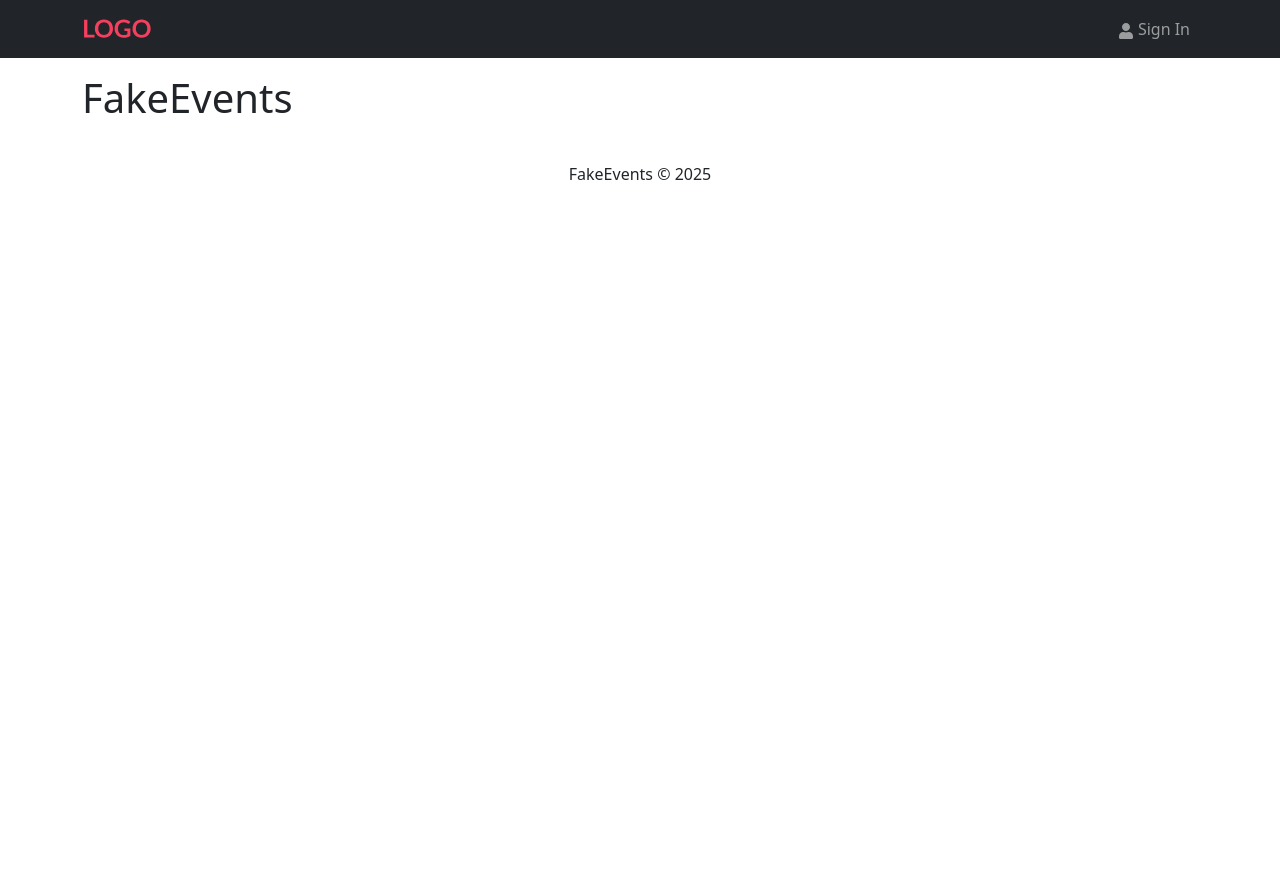
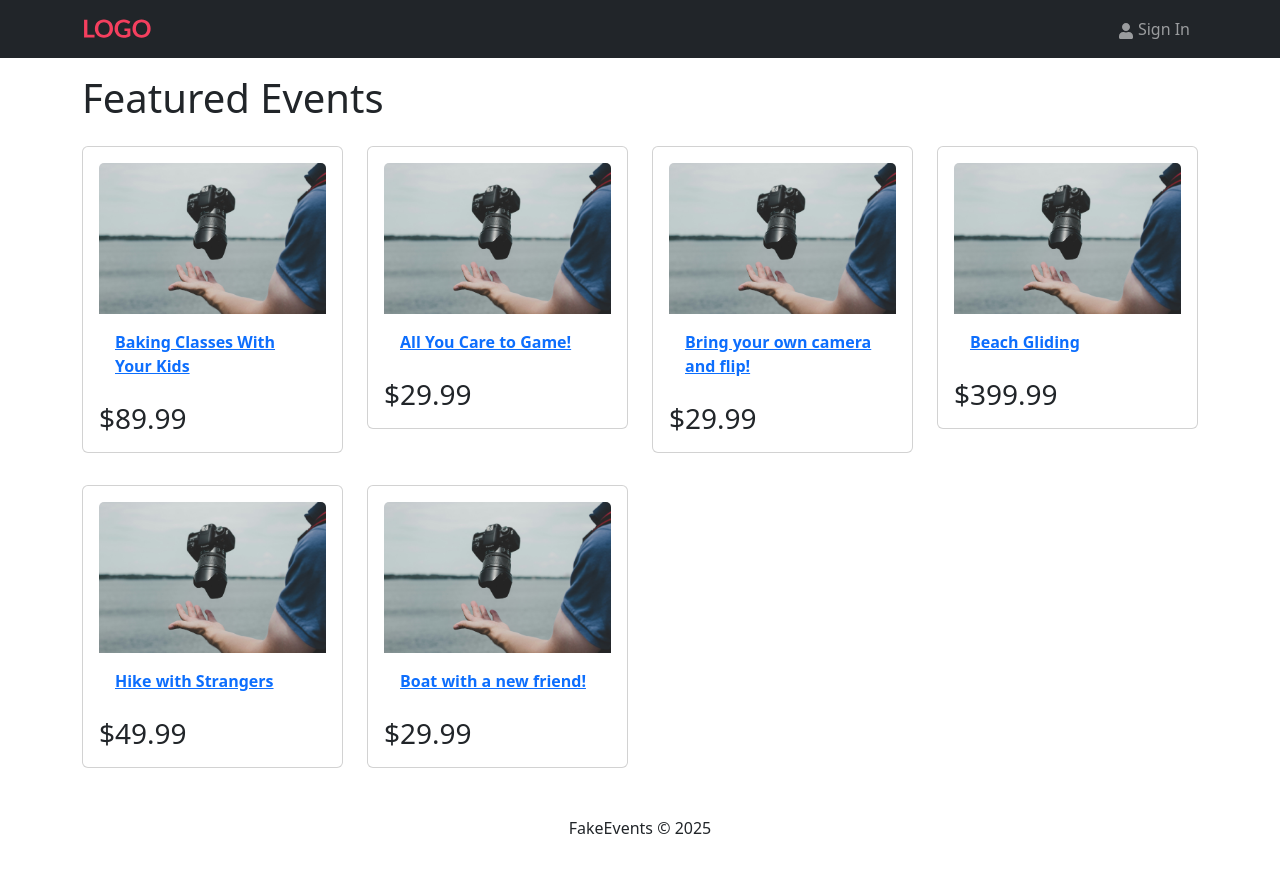
Before and after one commit to almalcaal/event-management-and-ticket-booking-system, a React (Vite) app in the folder frontend/: page / in a window 1280 px wide. Before the commit the page ends 800 px from the top, so only its background shows below. Built offline with nearby package versions, Linux system fonts and the light colour scheme.

Commit message:
frontend - activity list populated

```diff
--- a/frontend/src/App.jsx
+++ b/frontend/src/App.jsx
@@ -1,18 +1,15 @@
-import { useState } from "react";
-
 import { Container } from "react-bootstrap";
 import Header from "./components/common/Header.component";
 import Footer from "./components/common/Footer.component";
+import HomeScreen from "./screens/Home.screen.jsx";
 
 function App() {
-  const [count, setCount] = useState(0);
-
   return (
     <>
       <Header />
       <main className="py-3">
         <Container>
-          <h1>FakeEvents</h1>
+          <HomeScreen />
         </Container>
       </main>
       <Footer />
--- /dev/null
+++ b/frontend/src/activities.js
@@ -0,0 +1,77 @@
+// _id will be added via mongodb
+const activities = [
+  {
+    name: "Baking Classes With Your Kids",
+    image: "/images/image.jpg",
+    description:
+      "Bake delicious goodies with your kiddies. If they burn themselves that's on them though... Before I forget, please sign this waver :)",
+    company: "Safe Bakes Co.",
+    category: "Cooking",
+    price: 89.99,
+    spotsLeft: 10,
+    rating: 4.5,
+    numReviews: 92,
+  },
+  {
+    name: "All You Care to Game!",
+    image: "/images/image.jpg",
+    description:
+      "Play games by yourself or with your buddies at our beach front location with this specific deal! Enjoy all you care to game from open to close! Don't fear getting blinded by the sun to get a meal, we also cater! Just show us your confirmation email and we'll hook you up ;)",
+    company: "For Fun Inc.",
+    category: "Gaming",
+    price: 29.99,
+    spotsLeft: 10,
+    rating: 4.0,
+    numReviews: 438,
+  },
+  {
+    name: "Bring your own camera and flip!",
+    image: "/images/image.jpg",
+    description:
+      "No we're not selling your camera, silly... Take your expensive equipment and flip that sucker as many times as possible. Highest count receives a grand prize of $5.00!",
+    company: "Cry A River Inc.",
+    category: "Miscellaneous",
+    price: 29.99,
+    spotsLeft: 5,
+    rating: 3,
+    numReviews: 52,
+  },
+  {
+    name: "Beach Gliding",
+    image: "/images/image.jpg",
+    description:
+      "Experience a sensation many miss out on, but those who experience it always come back for more. Glide through the sky in our patented gliders!",
+    company: "Flymore Co.",
+    category: "Miscellaneous",
+    price: 399.99,
+    spotsLeft: 11,
+    rating: 5,
+    numReviews: 72,
+  },
+  {
+    name: "Hike with Strangers",
+    image: "/images/image.jpg",
+    description:
+      "For those who enjoy hiking and meeting new people. Join us and we will safely set you on a path to experiencing both at once. Single hiker's only, we want to make sure you experience and authentic hiking moment with new friends!",
+    company: "Hike Pretty Corp.",
+    category: "Exercise",
+    price: 49.99,
+    spotsLeft: 7,
+    rating: 3.5,
+    numReviews: 80,
+  },
+  {
+    name: "Boat with a new friend!",
+    image: "/images/image.jpg",
+    description:
+      "Meet a new friend on a boat. Experience an authentic moment with someone who could become a lifelong friend :)",
+    company: "Boating Experiences Co.",
+    category: "Water",
+    price: 29.99,
+    spotsLeft: 0,
+    rating: 4,
+    numReviews: 112,
+  },
+];
+
+export default activities;
--- /dev/null
+++ b/frontend/src/components/feature-specific/Activity.component.jsx
@@ -0,0 +1,23 @@
+import { Card } from "react-bootstrap";
+
+const Activity = ({ activity }) => {
+  return (
+    <Card className="my-3 p-3 rounded">
+      <a href={`/activity/${activity._id}`}>
+        <Card.Img src={activity.image} variant="top" />
+      </a>
+
+      <Card.Body>
+        <a href={`/activity/${activity._id}`}>
+          <Card.Title as="div">
+            <strong>{activity.name}</strong>
+          </Card.Title>
+        </a>
+      </Card.Body>
+
+      <Card.Text as="h3">${activity.price}</Card.Text>
+    </Card>
+  );
+};
+
+export default Activity;
--- /dev/null
+++ b/frontend/src/screens/Home.screen.jsx
@@ -0,0 +1,20 @@
+import { Row, Col } from "react-bootstrap";
+import Activity from "../components/feature-specific/Activity.component.jsx";
+import activities from "../activities.js";
+
+const HomeScreen = () => {
+  return (
+    <>
+      <h1>Featured Events</h1>
+      <Row>
+        {activities.map((activity) => (
+          <Col key={activity._id} sm={12} md={6} lg={4} xl={3}>
+            <Activity activity={activity} />
+          </Col>
+        ))}
+      </Row>
+    </>
+  );
+};
+
+export default HomeScreen;
```
Also changed, not shown: frontend/public/images/image.jpg (added).
